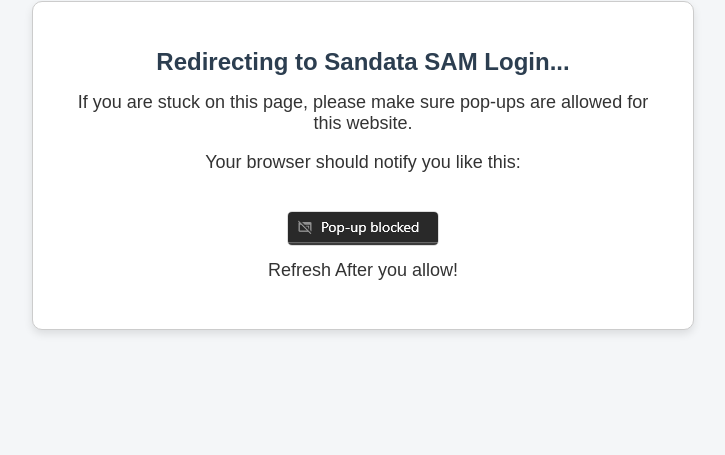
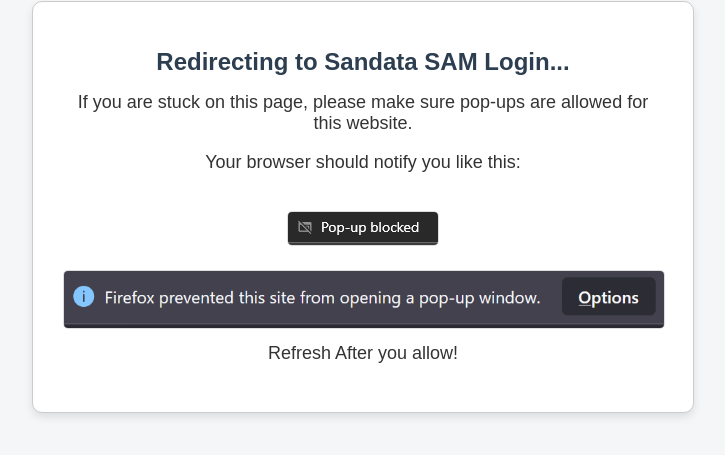
Before and after one commit to nfalzetti-EC/ButtonPopup, a plain HTML site: page Githut-SAM-Button-POPUP.html in a window 1280 px wide. Shown: the part 173-628 px from the top of the page, without its empty margins (277-1002 px from the left). Drawn offline with Linux system fonts and the light colour scheme.

Commit message:
Update Githut-SAM-Button-POPUP.html
Added firefox popup image

```diff
--- a/Githut-SAM-Button-POPUP.html
+++ b/Githut-SAM-Button-POPUP.html
@@ -64,6 +64,7 @@
     <p>If you are stuck on this page, please make sure pop-ups are allowed for this website.</p>
     <p>Your browser should notify you like this:</p>
     <img src="popup-example.png" alt="Popup Notification Example" class="popup-image">
+    <img src="FirefoxPopup.png" alt="Popup Firefox Notification Example" class="popup-image">
 	<p>Refresh After you allow!</p>
   </div>
 </body>
```
